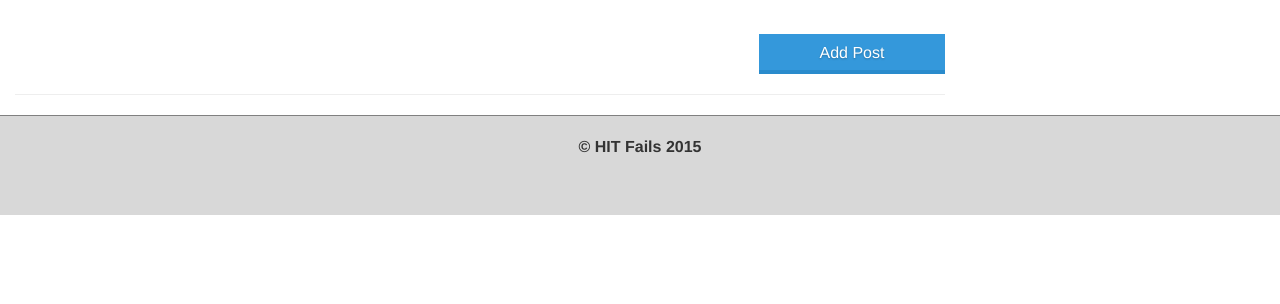
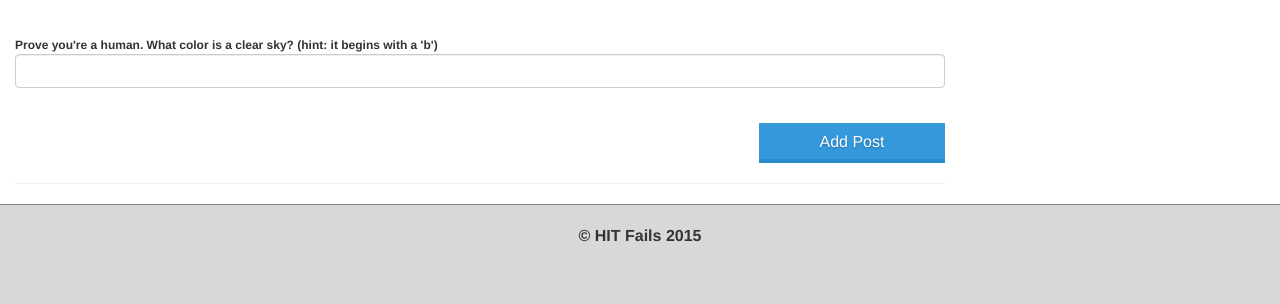
Before and after one commit to gerpsh/hitfails, a Django app: page /posts/add-post/ in a window 1280 px wide. Shown: the part 1062-1366 px from the top of the page. Before the commit the page ends 1277 px from the top, so only its background shows below. Run offline with Django 3.2, Linux system fonts and the light colour scheme; parts of the project's set-up code (start-up, migrations or seed data) failed here and were passed over; some libraries are stand-ins or nearby versions.

Commit message:
anti-spam

```diff
--- a/posts/forms.py
+++ b/posts/forms.py
@@ -13,6 +13,7 @@ class PostForm(forms.Form):
 	picture2 = forms.ImageField(required=False)
 	picture3title = forms.CharField(max_length=100, required=False)
 	picture3 = forms.ImageField(required=False)
+	human = forms.CharField(required=True)
 
 #submit a comment form
 class ParentCommentForm(forms.Form):
--- a/posts/templates/posts/add_post.html
+++ b/posts/templates/posts/add_post.html
@@ -69,6 +69,14 @@
 		</ul>
 	</div>
 	<br>
+	<div class="form-group">
+		<span id="tag-instructions">
+			Prove you're a human.  What color is a clear sky? (hint: it begins with a 'b')
+		</span>
+		{{ form.tags.errors }}
+		<input type="text" name="human" class="form-control" value="" placeholder="">
+	</div>
+	<br>
 	<button type="submit" class="add-content-btn">Add Post</button>
 	<br><br>
 </form>
--- a/posts/views.py
+++ b/posts/views.py
@@ -118,12 +118,21 @@ def post_form(request):
 		#user = User.objects.get(username=request.user)
 		form = PostForm(request.POST, request.FILES)
 		if form.is_valid():
+			human = request.POST['human']
+
+			#anti-spam
+			if human and human.lower() == 'blue':
+				pass
+			else:
+				return HttpResponseRedirect('/posts/')
+
 			title = request.POST['title']
 			body = request.POST['body']
 			raw_tags = request.POST['tags']
 			picture_1_title = request.POST['picture1title']
 			picture_2_title = request.POST['picture2title']
 			picture_3_title = request.POST['picture3title']
+
 
 			picture_1 = None
 			try:
@@ -158,11 +167,14 @@ def post_form(request):
 				i = Picture(image=picture_3, title=picture_3_title, post=new_post)
 				i.save()
 
+
+
 			#clean tags up
 			tag_list = raw_tags.strip(';').split(';')
 			tag_list = [t.lower() for t in tag_list]
 			#don't accept blank tags
 			tag_list = [t for t in tag_list if len(t) > 0]
+
 
 			for tag in tag_list:
 				tag = tag.strip()
```
